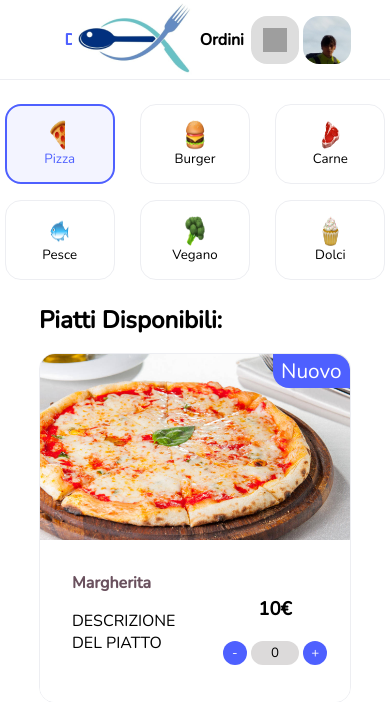
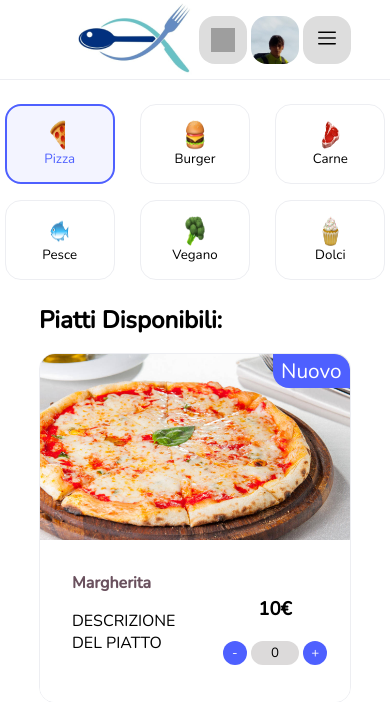
Before and after one commit to Spinny03/Il_Pescaggio, a PHP site: page /home.php in a window 390 px wide. Shown: the top 702 px of the page. Run offline with PHP 8.4, Linux system fonts and the light colour scheme; the visitor is signed in with stand-in values (Sample User, id 1); data comes from the database, SQL or seed files in the repository; data that the repository does not hold is empty; grey boxes are pictures that could not be loaded.

Commit message:
responsive navbar
-ancora da aggiustare qualcosina forse ma secondo me puo andare bene

```diff
--- a/css/homeStyles.css
+++ b/css/homeStyles.css
@@ -3,6 +3,7 @@
 body{
     margin: 0;
     font-family: 'nunito';
+    overflow-x: hidden;
 }
 .container{
     display: grid;
@@ -70,6 +71,10 @@ body{
     margin-right: 10vw;
 }
 
+#respBtn{
+    display: none;
+    z-index: 10;
+}
 
 #shoppingSVG{
     width: 24px;
@@ -188,6 +193,32 @@ h2{
     .chooseDish{
         width: 80%;
     }
+    .navItems{
+        position: fixed;
+        inset: 0 0 0 40%;
+        background-color: rgba(221, 221, 221, 0.5);
+        backdrop-filter: blur(8px);
+        margin: 0;
+        flex-direction: column;
+        justify-content:flex-start;
+        align-items: flex-start;
+        padding-top: 30vh;
+        padding-left: 5vh;
+        gap: 50px;
+        transform: translateX(100%);
+        transition: transform 350ms ease-out;
+        z-index: 9;
+    }
+    .navItems[data-visible="true"]{
+        transform: translateX(0%);
+    }
+    #respBtn{
+        margin-right: 10vw;
+        display: block;
+    }
+    #profileBtn{
+        margin-right: 1vw;
+    }
 }
 
 @media screen and (max-width: 660px) {
--- a/home.php
+++ b/home.php
@@ -15,7 +15,7 @@
         <meta name="viewport" content="width=device-width" />
         <link rel="stylesheet" href="css/cardStyles.css">
         <link rel="stylesheet" href="css/homeStyles.css">
-
+        <script src="js/navbarRes.js" defer></script>
 
         <link rel="icon" type="image/x-icon" href="images/favicon.ico">
         <title>HOME</title>
@@ -23,9 +23,9 @@
     <body>
         <div class="container">
 
-            <div class="navBar">
+            <nav class="navBar">
                 <img src="images/smallLogo.png" alt="logo" id="logo">
-                <ul class="navItems">
+                <ul class="navItems" data-visible="false">
                     <a href="home.php" class="navLink" style="color: #4e60ff">Delivery</a>
                     <a href="#" class="navLink">Catering</a>
                     <a href="#" class="navLink">Ordini</a>
@@ -42,7 +42,10 @@
                 <a href="profile.php" class="navBtn" id="profileBtn">
 
                 </a>
-            </div>
+                <button class="navBtn" id="respBtn">
+                    <img src="images/icons/respBtn.png" alt="logo" id="respImg">
+                </button>
+            </nav>
 
             <div class="chooseDish">
 
--- /dev/null
+++ b/js/navbarRes.js
@@ -0,0 +1,12 @@
+const primaryNav = document.querySelector(".navItems");
+const navToggle = document.querySelector("#respBtn");
+
+navToggle.addEventListener('click', () =>{
+    const visibility = primaryNav.getAttribute('data-visible');
+    if(visibility === "false"){
+        primaryNav.setAttribute("data-visible", true);
+    }
+    else{
+        primaryNav.setAttribute("data-visible", false);
+    }
+});
```
Also changed, not shown: images/icons/respBtn.png (added).
